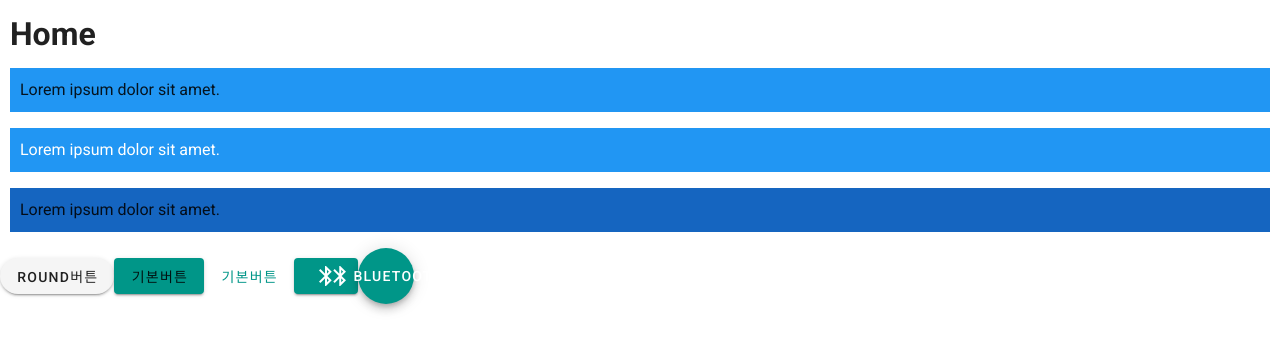
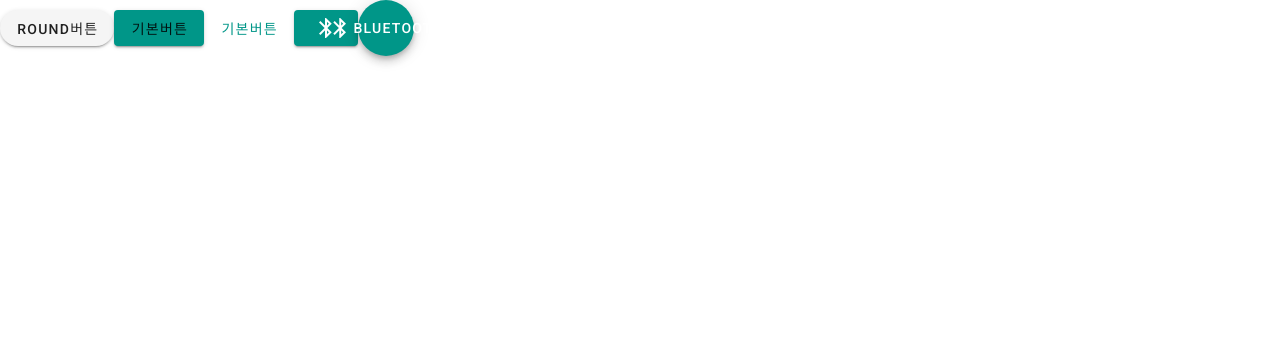
Before and after one commit to SeoHwiDo/VueStudy, a Vue app: page / in a window 1280 px wide. Shown: the top 350 px of the page. Built offline with nearby package versions, Linux system fonts and the light colour scheme.

Commit message:
add vuetify button[add]

```diff
--- a/src/App.vue
+++ b/src/App.vue
@@ -1,7 +1,7 @@
 <template>
   <v-app>
     <v-content>
-      <home></home>
+      <!-- <home></home> -->
       <homebutton></homebutton>
     </v-content>
   </v-app>
```
